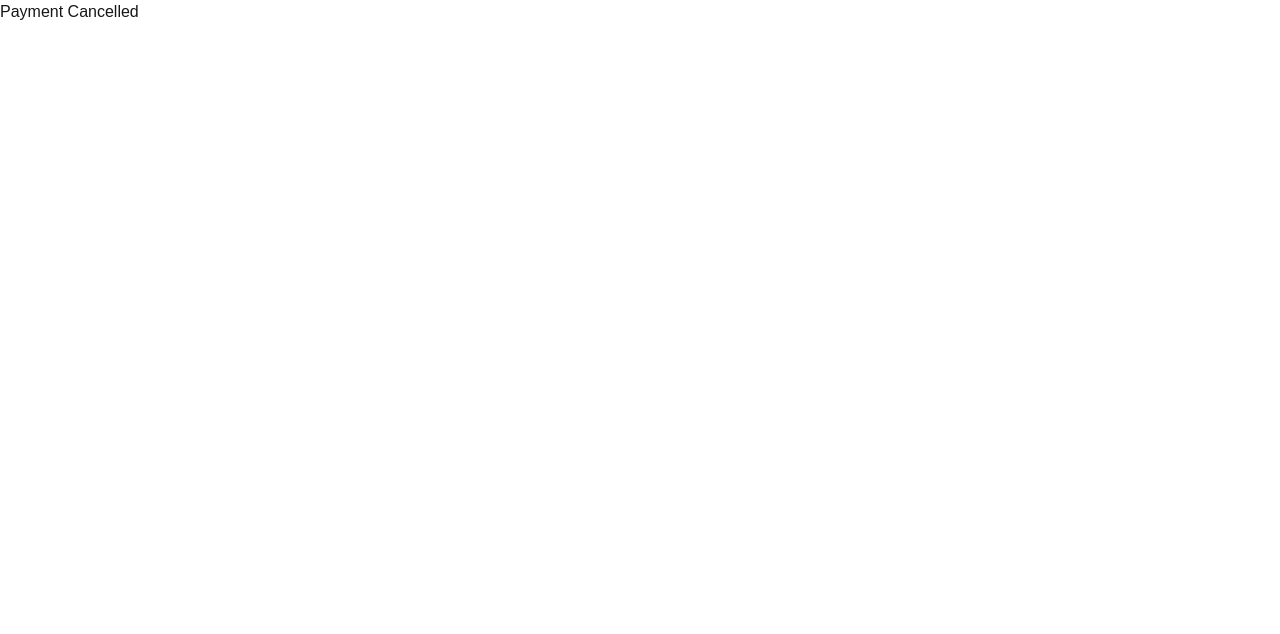
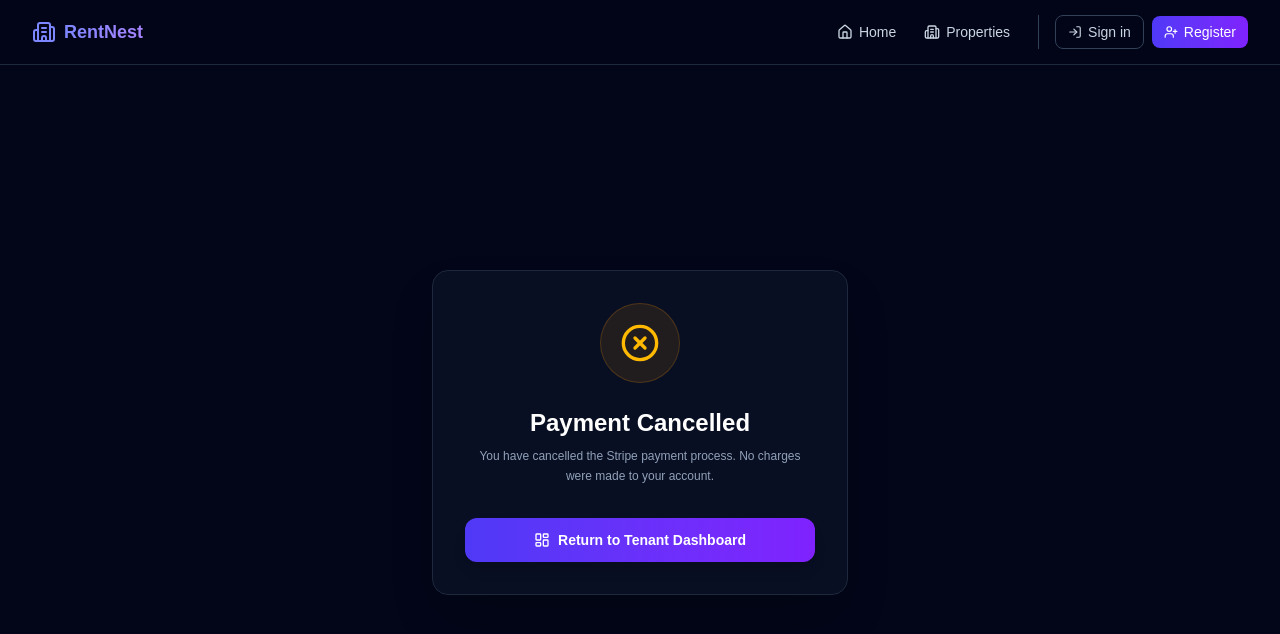
Before and after one commit to Fahim7600/RentNest_HomeRent, a Next.js app: page /payment/cancel in a window 1280 px wide. Shown: the top 634 px of the page. Built offline with nearby package versions, Linux system fonts and the light colour scheme.

Commit message:
feat: add payment cancel page

```diff
--- a/app/payment/cancel/page.tsx
+++ b/app/payment/cancel/page.tsx
@@ -1,3 +1,46 @@
+import type { Metadata } from "next";
+import Link from "next/link";
+import { XCircle, LayoutDashboard, ArrowLeft } from "lucide-react";
+import { Navbar } from "@/app/_components/navbar";
+
+export const metadata: Metadata = {
+  title: "Payment Cancelled — RentNest",
+  description: "Your payment process was cancelled. You can try again anytime from your dashboard.",
+};
+
 export default function PaymentCancelPage() {
-  return <div>Payment Cancelled</div>;
+  return (
+    <div className="min-h-screen bg-slate-950 text-slate-100 flex flex-col">
+      <Navbar />
+
+      <main className="flex-1 flex items-center justify-center py-16">
+        <div className="mx-auto max-w-md px-4 w-full text-center">
+          <div className="rounded-2xl border border-slate-800 bg-slate-900/60 p-8 shadow-2xl backdrop-blur-md space-y-6">
+            <div className="mx-auto flex h-20 w-20 items-center justify-center rounded-full bg-amber-500/10 text-amber-400 border border-amber-500/20">
+              <XCircle className="h-10 w-10" />
+            </div>
+
+            <div>
+              <h1 className="text-2xl font-extrabold text-white">
+                Payment Cancelled
+              </h1>
+              <p className="mt-2 text-xs text-slate-400 leading-relaxed">
+                You have cancelled the Stripe payment process. No charges were made to your account.
+              </p>
+            </div>
+
+            <div className="flex flex-col gap-3 pt-2">
+              <Link
+                href="/dashboard/tenant"
+                className="flex w-full items-center justify-center gap-2 rounded-xl bg-gradient-to-r from-indigo-600 to-violet-600 px-4 py-3 text-sm font-semibold text-white shadow-lg transition-all hover:from-indigo-500 hover:to-violet-500"
+              >
+                <LayoutDashboard className="h-4 w-4" />
+                Return to Tenant Dashboard
+              </Link>
+            </div>
+          </div>
+        </div>
+      </main>
+    </div>
+  );
 }
```
